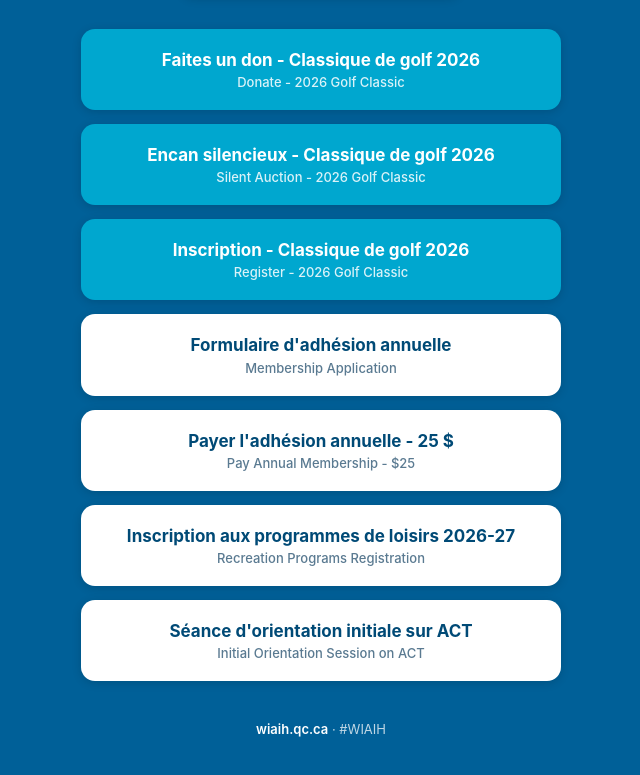
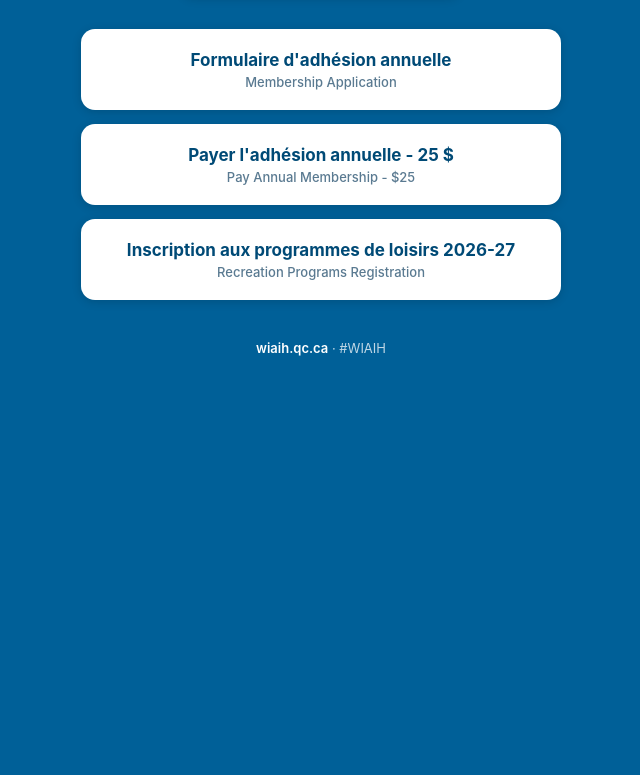
Before and after one commit to Wiaih/Wiaih-Links, a plain HTML site: page index.html in a window 1280 px wide. Shown: the part 197-972 px from the top of the page, without its empty margins (319-959 px from the left). After the commit the page ends 800 px from the top, so only its background shows below. Drawn offline with Linux system fonts and the light colour scheme.

Commit message:
Remove donation and registration links from index.html

```diff
--- a/index.html
+++ b/index.html
@@ -104,20 +104,6 @@ footer a {
   </div>
 
   <div class="links">
-    <a class="link-card accent" href="https://www.zeffy.com/en-CA/donation-form/donations-2026-golf-classic-wiaih-richard-held" target="_blank" rel="noopener">
-      <div class="link-title">Faites un don - Classique de golf 2026</div>
-      <div class="link-sub">Donate - 2026 Golf Classic</div>
-    </a>
-
-    <a class="link-card accent" href="https://www.macause.com/wiaih" target="_blank" rel="noopener">
-      <div class="link-title">Encan silencieux - Classique de golf 2026</div>
-      <div class="link-sub">Silent Auction - 2026 Golf Classic</div>
-    </a>
-
-    <a class="link-card accent" href="https://docs.google.com/forms/d/e/1FAIpQLSdtnK3W3aFp0b6x0FpAxSxPJ4Z6ViM27QsLaavg8cN_EBo2nw/viewform" target="_blank" rel="noopener">
-      <div class="link-title">Inscription - Classique de golf 2026</div>
-      <div class="link-sub">Register - 2026 Golf Classic</div>
-    </a>
 
     <a class="link-card" href="https://forms.gle/4jbwrhZwdSMXpD7K8" target="_blank" rel="noopener">
       <div class="link-title">Formulaire d'adhésion annuelle</div>
@@ -133,10 +119,6 @@ footer a {
       <div class="link-title">Inscription aux programmes de loisirs 2026-27</div>
       <div class="link-sub">Recreation Programs Registration</div>
     </a>
-      <a class="link-card" href="https://docs.google.com/forms/d/1uSWJEOHBIlcMHy5Q_2oCYViTqqv506Kk6hYSBEva3jc/viewform" target="_blank" rel="noopener">
-      <div class="link-title">Séance d'orientation initiale sur ACT</div>
-      <div class="link-sub">Initial Orientation Session on ACT</div>
-      </a>
 
   </div>
 
```
